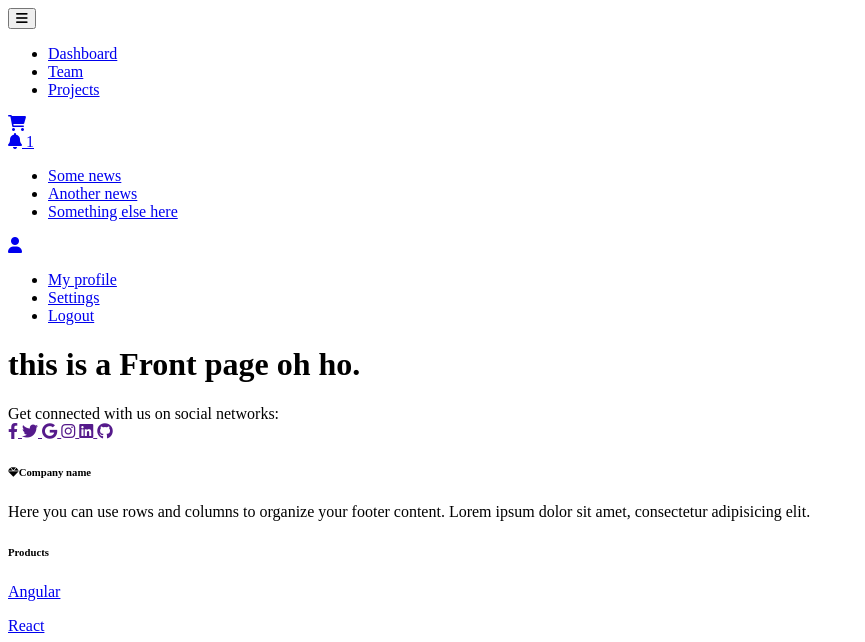
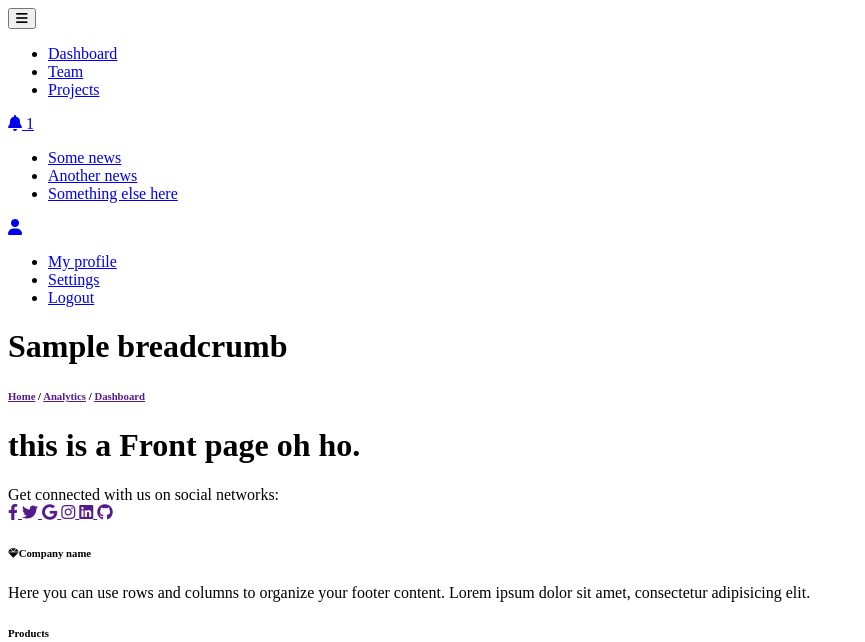
Before and after one commit to AmolKumarGupta/rent-blog, a CodeIgniter 4 app: the page made by app/Views/front/index.php in a window 1280 px wide. Shown: the top 642 px of the page, without its empty margins (0-865 px from the left). Run offline with PHP 8.4 and a stand-in for CodeIgniter, Linux system fonts and the light colour scheme; the template is opened without the code that fills it: most values are stand-ins (such as "Sample title", 1, 10 or a date in 2020); data that the repository does not hold is empty; some libraries are stand-ins or nearby versions.

Commit message:
add^: breadcrumb

```diff
--- a/app/Controllers/Front/Home.php
+++ b/app/Controllers/Front/Home.php
@@ -7,6 +7,8 @@ class Home extends BaseController
 {
     public function index()
     {
-        return view('front/index');
+        return view('front/index', [
+            'breadcrumb'=> ['heading'=>'Dash-board']
+        ]);
     }
 }
--- a/app/Views/layouts/main.php
+++ b/app/Views/layouts/main.php
@@ -69,9 +69,9 @@
         <!-- Right elements -->
         <div class="d-flex align-items-center">
         <!-- Icon -->
-        <a class="text-reset me-3" href="#">
+        <!-- <a class="text-reset me-3" href="#">
             <i class="fas fa-shopping-cart"></i>
-        </a>
+        </a> -->
 
         <!-- Notifications -->
         <div class="dropdown">
@@ -134,7 +134,24 @@
     <!-- Container wrapper -->
     </nav>
     <!-- Navbar -->
-
+    <?php if(isset($breadcrumb) ) { ?>
+        <!-- Heading -->
+        <div class="p-5 bg-light mb-4">
+            <h1 class=""><?php echo $breadcrumb['heading']; ?></h1>
+            <!-- Breadcrumb -->
+            <nav class="d-flex">
+            <h6 class="mb-0">
+                <a href="" class="text-reset">Home</a>
+                <span>/</span>
+                <a href="" class="text-reset">Analytics</a>
+                <span>/</span>
+                <a href="" class="text-reset"><u>Dashboard</u></a>
+            </h6>
+            </nav>
+            <!-- Breadcrumb -->
+        </div>
+        <!-- Heading -->
+    <?php } ?>
     <?php echo $this->renderSection('body'); ?>
 
     <!-- Footer -->
```
